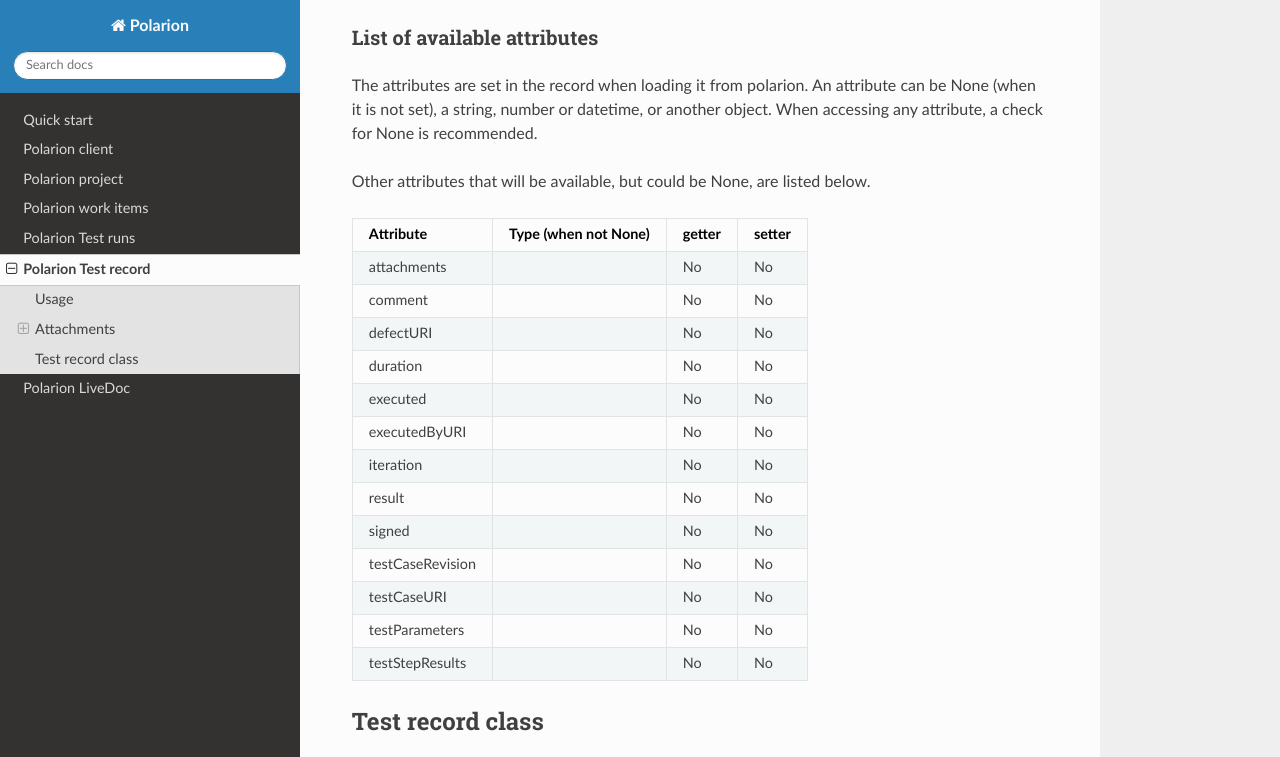
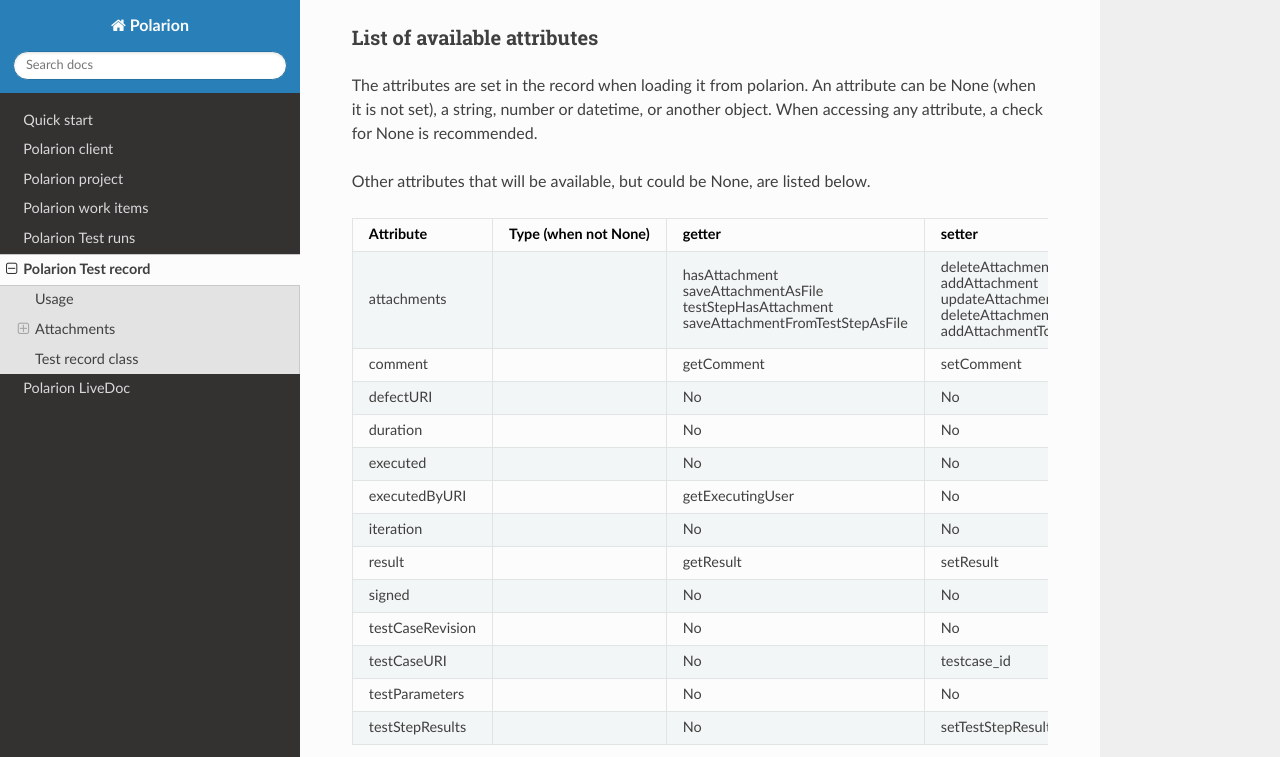
Before and after one commit to jesper-raemaekers/python-polarion, a Sphinx documentation site: the page built from docs/testrecord.rst, in a window 1280 px wide and 900 px high, scrolled down 1489 px, cut to the strip 0-757 px from the top of the window. Built offline with Sphinx 7.4.7 and the Read the Docs theme 2.0.0, drawn with Linux system fonts in a browser that asks for light colours.

Commit message:
update test record doc

```diff
--- a/docs/testrecord.rst
+++ b/docs/testrecord.rst
@@ -82,35 +82,44 @@
 Other attributes that will be available, but could be None, are listed below.
 
 
-+----------------------------+---------------------------+----------------------+-------------------------+
-| Attribute                  | Type (when not None)      | getter               | setter                  |
-+============================+===========================+======================+=========================+
-| attachments                |                           | No                   | No                      |
-+----------------------------+---------------------------+----------------------+-------------------------+
-| comment                    |                           | No                   | No                      |
-+----------------------------+---------------------------+----------------------+-------------------------+
-| defectURI                  |                           | No                   | No                      |
-+----------------------------+---------------------------+----------------------+-------------------------+
-| duration                   |                           | No                   | No                      |
-+----------------------------+---------------------------+----------------------+-------------------------+
-| executed                   |                           | No                   | No                      |
-+----------------------------+---------------------------+----------------------+-------------------------+
-| executedByURI              |                           | No                   | No                      |
-+----------------------------+---------------------------+----------------------+-------------------------+
-| iteration                  |                           | No                   | No                      |
-+----------------------------+---------------------------+----------------------+-------------------------+
-| result                     |                           | No                   | No                      |
-+----------------------------+---------------------------+----------------------+-------------------------+
-| signed                     |                           | No                   | No                      |
-+----------------------------+---------------------------+----------------------+-------------------------+
-| testCaseRevision           |                           | No                   | No                      |
-+----------------------------+---------------------------+----------------------+-------------------------+
-| testCaseURI                |                           | No                   | No                      |
-+----------------------------+---------------------------+----------------------+-------------------------+
-| testParameters             |                           | No                   | No                      |
-+----------------------------+---------------------------+----------------------+-------------------------+
-| testStepResults            |                           | No                   | No                      |
-+----------------------------+---------------------------+----------------------+-------------------------+
++----------------------------+---------------------------+-----------------------------------+------------------------------+
+| Attribute                  | Type (when not None)      | getter                            | setter                       |
++============================+===========================+===================================+==============================+
+| attachments                |                           | hasAttachment                     | deleteAttachment             |
+|                            |                           |                                   |                              |
+|                            |                           | saveAttachmentAsFile              | addAttachment                |
+|                            |                           |                                   |                              |
+|                            |                           | testStepHasAttachment             | updateAttachment             |
+|                            |                           |                                   |                              |
+|                            |                           | saveAttachmentFromTestStepAsFile  | deleteAttachmentFromTestStep |
+|                            |                           |                                   |                              |
+|                            |                           |                                   | addAttachmentToTestStep      |
+|                            |                           |                                   |                              |
++----------------------------+---------------------------+-----------------------------------+------------------------------+
+| comment                    |                           | getComment                        | setComment                   |
++----------------------------+---------------------------+-----------------------------------+------------------------------+
+| defectURI                  |                           | No                                | No                           |
++----------------------------+---------------------------+-----------------------------------+------------------------------+
+| duration                   |                           | No                                | No                           |
++----------------------------+---------------------------+-----------------------------------+------------------------------+
+| executed                   |                           | No                                | No                           |
++----------------------------+---------------------------+-----------------------------------+------------------------------+
+| executedByURI              |                           | getExecutingUser                  | No                           |
++----------------------------+---------------------------+-----------------------------------+------------------------------+
+| iteration                  |                           | No                                | No                           |
++----------------------------+---------------------------+-----------------------------------+------------------------------+
+| result                     |                           | getResult                         | setResult                    |
++----------------------------+---------------------------+-----------------------------------+------------------------------+
+| signed                     |                           | No                                | No                           |
++----------------------------+---------------------------+-----------------------------------+------------------------------+
+| testCaseRevision           |                           | No                                | No                           |
++----------------------------+---------------------------+-----------------------------------+------------------------------+
+| testCaseURI                |                           | No                                | testcase_id                  |
++----------------------------+---------------------------+-----------------------------------+------------------------------+
+| testParameters             |                           | No                                | No                           |
++----------------------------+---------------------------+-----------------------------------+------------------------------+
+| testStepResults            |                           | No                                | setTestStepResult            |
++----------------------------+---------------------------+-----------------------------------+------------------------------+
 
 
 
```
